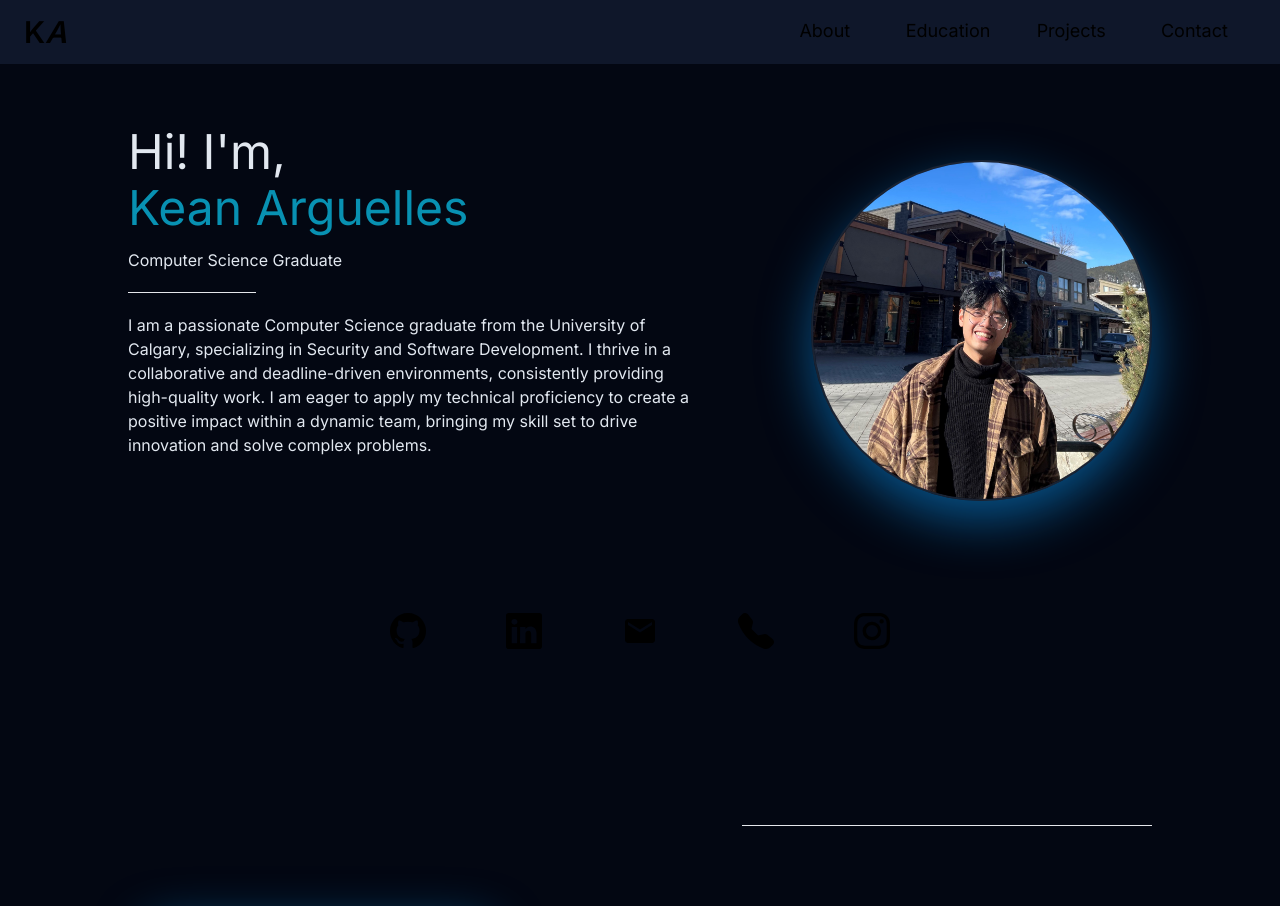
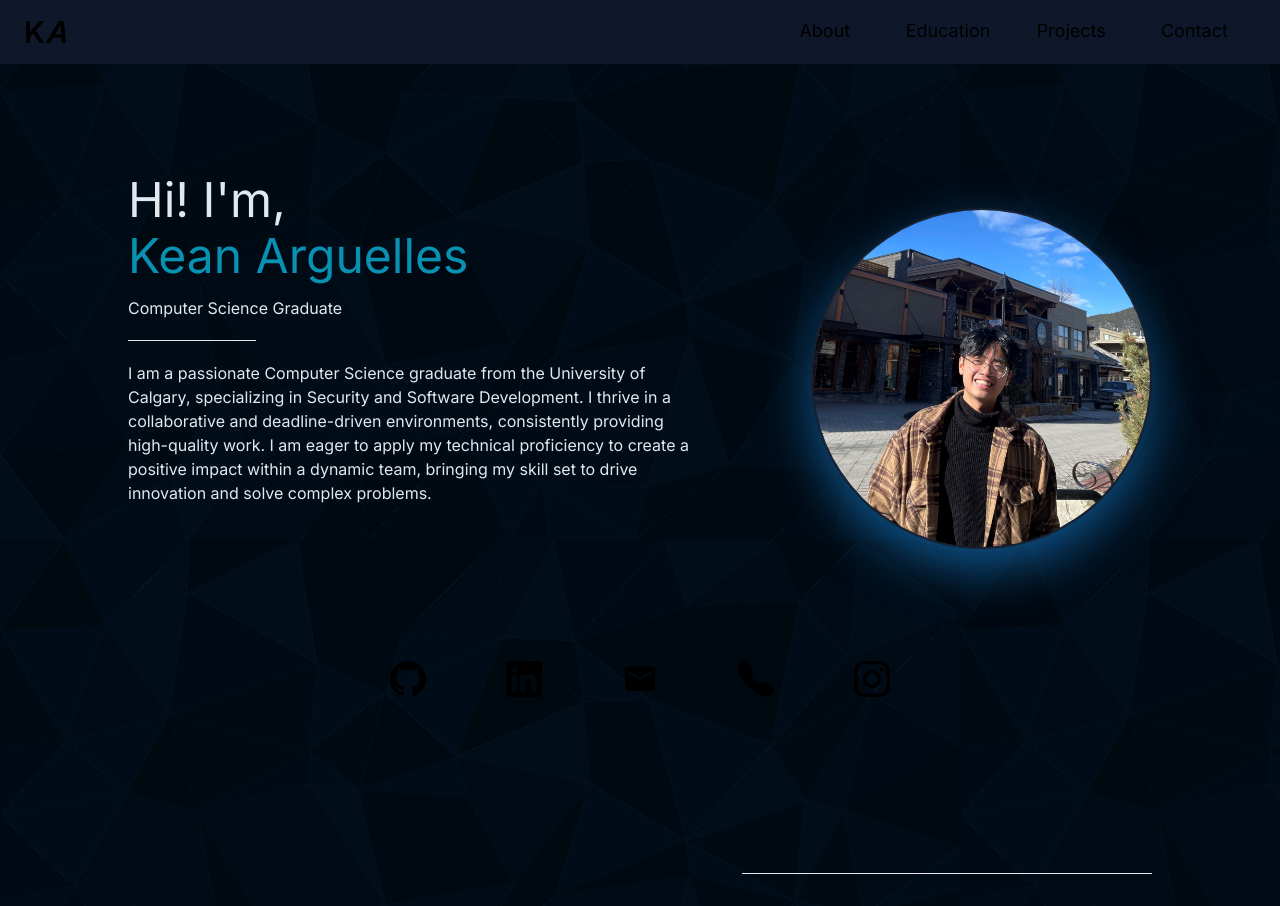
Before and after one commit to friedchickean/my-portfolio, a Next.js app: page / in a window 1280 px wide. Shown: the top 906 px of the page. Built offline with nearby package versions, Linux system fonts and the light colour scheme.

Commit message:
Svg background and other minor changes

```diff
--- a/src/app/globals.css
+++ b/src/app/globals.css
@@ -18,12 +18,7 @@
 
 body {
   color: rgb(var(--foreground-rgb));
-  background: linear-gradient(
-      to bottom,
-      transparent,
-      rgb(var(--background-end-rgb))
-    )
-    rgb(var(--background-start-rgb));
+  background-image: url('/images/bg.svg')
 }
 
 ::-webkit-scrollbar {
--- a/src/app/page.tsx
+++ b/src/app/page.tsx
@@ -21,27 +21,17 @@ export default function Home() {
   }, []);
 
   return (
-    <main className='bg-gray-950'>
+    /*bg-gray-950 */
+    <main className=''>
 
       {/* Section containing everything */}
       <section className="min-h-screen">
 
         {/* Nav Bar */}
-        {/* <nav className="py-7 px-7 md:px-10 md:px-18 flex justify-between bg-slate-900/75">
-          <h1 className="text-xl md:text-3xl font-semibold">K<span className='italic'>A</span></h1>
-          <ul className="flex items-center">
-            <li className="px-3"></li>
-            <li className="px-3"><a href="#top">About Me</a></li>
-            <li className="px-3"><a href="#education">Education</a></li>
-            <li className="px-3"><a href="#projects">Projects</a></li>
-            <li className="px-3"><a href="#contact">Contact Me</a></li>
-          </ul>
-        </nav> */}
-
         <Navbar />
 
         {/* Content Container */}
-        <div id="top" className="p-16 lg:p-32">
+        <div id="top" className="p-16 lg:px-32 lg:py-44">
           {/* Big About Me */}
           <div className="flex flex-col lg:flex-row justify-between">
             <div className='lg:w-2/3 text-slate-200'>
@@ -73,7 +63,7 @@ export default function Home() {
               alt="Image Description"
               width={350}
               height={350}
-              className="m-auto object-cover aspect-square rounded-full shadow-[0_20px_50px_rgba(8,_112,_184,_0.7)] border-solid border-2 border-slate-700/50" />
+              className="m-auto object-cover aspect-square rounded-full shadow-[0_20px_50px_rgba(20,_112,_184,_0.7)] border-solid border-2 border-slate-800/80" />
             </div>
           </div>
 
@@ -101,17 +91,17 @@ export default function Home() {
           <Tooltip id="phone" place="bottom"/>
           <Tooltip id="ig" place="bottom"/>
 
-          <hr id="education" className='my-20 w-2/5 ml-auto'></hr>
+          <hr id="education" className='my-24 w-2/5 ml-auto'></hr>
 
           {/* Education */}
-          <div className='pb-10 flex flex-col items-center lg:flex-row lg:items-start'>
+          <div className='sm:pb-10 md:pb-20 md:pt-16 flex flex-col items-center lg:flex-row lg:items-start'>
             {/* Grad pic */}
             <div className='lg:w-2/5'>
               <FadeInUp duration={300}>
                 <Image src="/images/grad.png" alt="Image Description"
                 width={350}
                 height={600}
-                className="m-auto object-cover rounded-3xl shadow-[0_20px_50px_rgba(8,_112,_184,_0.7)] border-solid border-2 border-slate-700/50" />
+                className="m-auto object-cover rounded-3xl shadow-[0_20px_50px_rgba(20,_112,_184,_0.7)] border-solid border-2 border-slate-800/80" />
               </FadeInUp>
             </div>
             {/* Grad right */}
```
Also changed, not shown: public/images/bg.svg (added).
